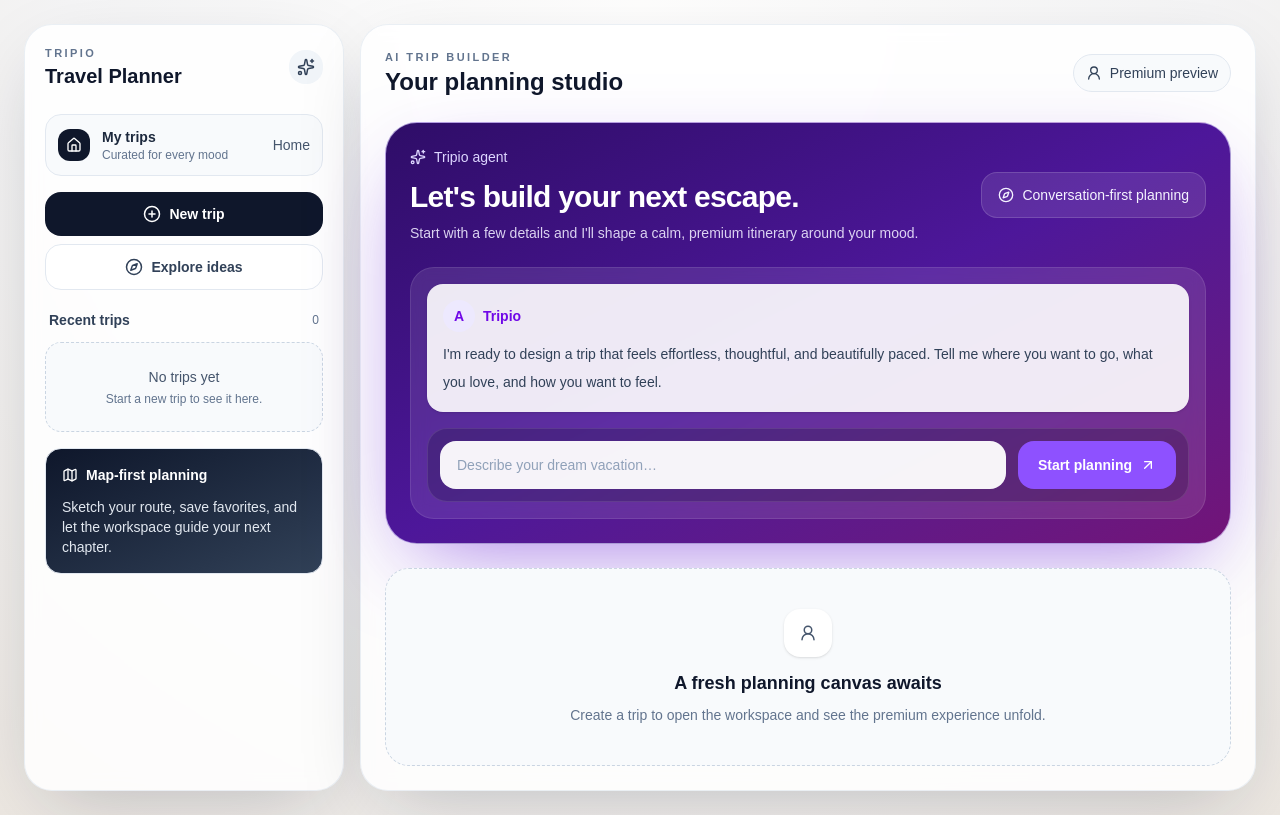
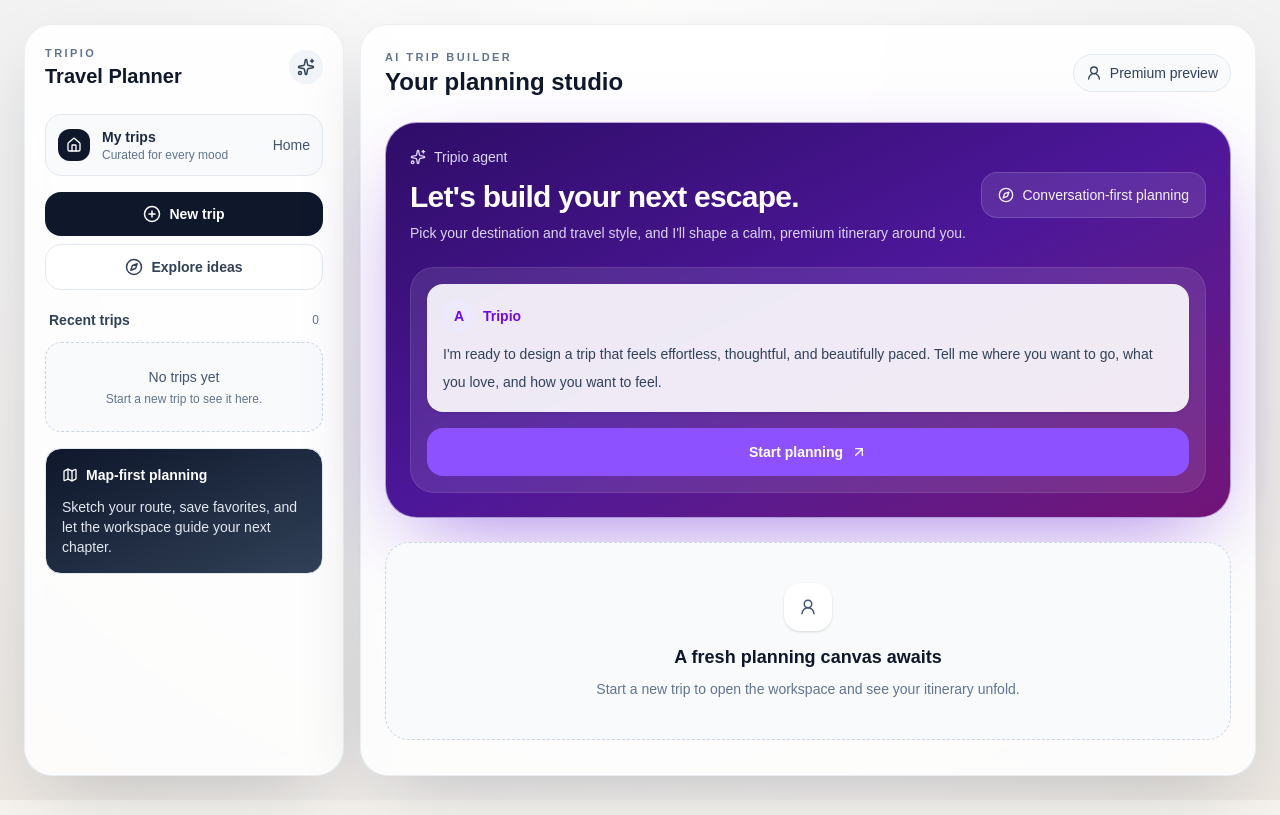
Before and after one commit to OdedMare/Tripio.ai, a Next.js app: page / in a window 1280 px wide. Built offline with nearby package versions, Linux system fonts and the light colour scheme.

Commit message:
feat(planning): integrate trip saving functionality and enhance trip plan handling

```diff
--- a/src/features/planning/components/TripPlanPage/index.tsx
+++ b/src/features/planning/components/TripPlanPage/index.tsx
@@ -4,17 +4,18 @@ import { useEffect, useState } from "react";
 import { useRouter } from "next/navigation";
 import { useDiagnosisStore } from "@/store/diagnosis.store";
 import { useTripIntentStore } from "@/store/tripIntent.store";
+import { useTripStore } from "@/store/trip.store";
 import { planningService } from "@/services/planning.service";
+import { tripPlanToTrip } from "@/services/trip.service";
 import { PlanningLoader } from "@/features/planning/components/PlanningLoader";
-import { TripPlanResult } from "@/features/planning/components/TripPlanResult";
-import type { PlanningStageProgress, TripPlan } from "@/types/planning.types";
+import type { PlanningStageProgress } from "@/types/planning.types";
 
 export function TripPlanPage() {
   const router = useRouter();
   const profile = useDiagnosisStore((state) => state.profile);
-  const { origin, destination, dates, totalDays, includeFlights } = useTripIntentStore();
+  const { origin, destination, dates, totalDays, includeFlights, reset: resetTripIntent } = useTripIntentStore();
+  const saveTrip = useTripStore((state) => state.saveTrip);
 
-  const [plan, setPlan] = useState<TripPlan | null>(null);
   const [error, setError] = useState<string | null>(null);
   const [stages, setStages] = useState<PlanningStageProgress[]>([]);
 
@@ -44,7 +45,12 @@ export function TripPlanPage() {
         },
         controller.signal,
       )
-      .then((result) => setPlan(result))
+      .then(async (plan) => {
+        const trip = tripPlanToTrip(plan, { origin });
+        await saveTrip(trip);
+        resetTripIntent();
+        router.replace(`/trips/${trip.id}`);
+      })
       .catch((err) => {
         if (err instanceof DOMException && err.name === "AbortError") return;
         setError("We couldn't build your trip plan right now. Please try again.");
@@ -64,9 +70,5 @@ export function TripPlanPage() {
     );
   }
 
-  if (!plan) {
-    return <PlanningLoader stages={stages} />;
-  }
-
-  return <TripPlanResult plan={plan} />;
+  return <PlanningLoader stages={stages} />;
 }
--- a/src/features/trips/components/TripWorkspace/index.tsx
+++ b/src/features/trips/components/TripWorkspace/index.tsx
@@ -1,24 +1,14 @@
 "use client";
 
-import { useEffect, useMemo, useState } from "react";
+import { useEffect } from "react";
 import { useRouter } from "next/navigation";
+import Link from "next/link";
 import { ArrowUpRight, Compass, Sparkles, UserRound } from "lucide-react";
 import { useTripStore } from "@/store/trip.store";
-import { TripTabs } from "@/features/trips/components/TripTabs";
-import { TripHeroCard } from "@/features/trips/components/TripHeroCard";
-import { OverviewTab } from "@/features/trips/components/OverviewTab";
-import { TimelineTab } from "@/features/trips/components/TimelineTab";
-import { HotelsTab } from "@/features/hotels/components/HotelsTab";
-import { RestaurantsTab } from "@/features/restaurants/components/RestaurantsTab";
-import { AttractionsTab } from "@/features/attractions/components/AttractionsTab";
-import { MapTab } from "@/features/map/components/MapTab";
-import { ProfileTab } from "@/features/profile/components/ProfileTab";
-import type { TripTab } from "@/types/trip.types";
 
 export function TripWorkspace() {
   const router = useRouter();
-  const { selectedTrip, currentTripId, activeTab, setActiveTab, createTrip, isLoading } = useTripStore();
-  const [prompt, setPrompt] = useState("");
+  const { currentTripId } = useTripStore();
 
   useEffect(() => {
     if (!currentTripId) {
@@ -26,34 +16,6 @@ export function TripWorkspace() {
     }
     router.replace(`/trips/${currentTripId}`);
   }, [currentTripId, router]);
-
-  const tabContent = useMemo(() => {
-    switch (activeTab) {
-      case "timeline":
-        return <TimelineTab />;
-      case "hotels":
-        return <HotelsTab />;
-      case "restaurants":
-        return <RestaurantsTab />;
-      case "attractions":
-        return <AttractionsTab />;
-      case "map":
-        return <MapTab />;
-      case "profile":
-        return <ProfileTab />;
-      case "overview":
-      default:
-        return <OverviewTab />;
-    }
-  }, [activeTab]);
-
-  const handleCreateTrip = async () => {
-    if (!prompt.trim()) {
-      return;
-    }
-    await createTrip(prompt.trim());
-    setPrompt("");
-  };
 
   return (
     <div className="space-y-6">
@@ -65,7 +27,7 @@ export function TripWorkspace() {
               Tripio agent
             </p>
             <h3 className="text-3xl font-semibold tracking-tight">Let&apos;s build your next escape.</h3>
-            <p className="mt-2 text-sm text-violet-100/90">Start with a few details and I&apos;ll shape a calm, premium itinerary around your mood.</p>
+            <p className="mt-2 text-sm text-violet-100/90">Pick your destination and travel style, and I&apos;ll shape a calm, premium itinerary around you.</p>
           </div>
           <div className="rounded-2xl border border-white/15 bg-white/10 px-4 py-3 text-sm text-violet-50">
             <div className="flex items-center gap-2">
@@ -84,41 +46,23 @@ export function TripWorkspace() {
             <p className="leading-7">I&apos;m ready to design a trip that feels effortless, thoughtful, and beautifully paced. Tell me where you want to go, what you love, and how you want to feel.</p>
           </div>
 
-          <div className="flex flex-col gap-3 rounded-[20px] border border-white/10 bg-slate-950/20 p-3 md:flex-row md:items-center">
-            <input
-              value={prompt}
-              onChange={(event) => setPrompt(event.target.value)}
-              placeholder="Describe your dream vacation…"
-              className="h-12 flex-1 rounded-2xl border border-white/10 bg-white/95 px-4 text-sm text-slate-800 outline-none placeholder:text-slate-400"
-            />
-            <button
-              type="button"
-              onClick={handleCreateTrip}
-              disabled={isLoading}
-              className="flex h-12 items-center justify-center gap-2 rounded-2xl bg-violet-500 px-5 text-sm font-semibold text-white transition hover:bg-violet-400 disabled:cursor-not-allowed disabled:opacity-70"
+          <Link
+            href="/trips/new"
+            className="flex h-12 items-center justify-center gap-2 rounded-2xl bg-violet-500 px-5 text-sm font-semibold text-white transition hover:bg-violet-400"
           >
-              {isLoading ? "Planning..." : "Start planning"}
+            Start planning
             <ArrowUpRight size={16} />
-            </button>
-          </div>
+          </Link>
         </div>
       </div>
 
-      {selectedTrip ? (
-        <>
-          <TripHeroCard trip={selectedTrip} />
-          <TripTabs activeTab={activeTab} onChange={setActiveTab} />
-          <div className="rounded-[24px] border border-slate-200 bg-slate-50/70 p-4 lg:p-6">{tabContent}</div>
-        </>
-      ) : (
       <div className="rounded-[24px] border border-dashed border-slate-300 bg-slate-50 p-10 text-center text-slate-600">
         <div className="mx-auto mb-3 flex h-12 w-12 items-center justify-center rounded-2xl bg-white shadow-sm">
           <UserRound size={18} />
         </div>
         <p className="text-lg font-semibold text-slate-900">A fresh planning canvas awaits</p>
-          <p className="mt-2 text-sm text-slate-500">Create a trip to open the workspace and see the premium experience unfold.</p>
+        <p className="mt-2 text-sm text-slate-500">Start a new trip to open the workspace and see your itinerary unfold.</p>
       </div>
-      )}
     </div>
   );
 }
--- a/src/store/trip.store.ts
+++ b/src/store/trip.store.ts
@@ -5,7 +5,6 @@ import { restaurantService } from "@/services/restaurant.service";
 import { attractionService } from "@/services/attraction.service";
 import { profileService } from "@/services/profile.service";
 import type { Attraction, Hotel, Restaurant, Trip, TripTab, TravelProfile } from "@/types/trip.types";
-import type { DetectedTrip } from "@/types/gmail.types";
 
 interface TripState {
   trips: Trip[];
@@ -19,8 +18,8 @@ interface TripState {
   profile: TravelProfile | null;
   fetchTrips: () => Promise<void>;
   fetchTrip: (tripId: string) => Promise<void>;
-  createTrip: (prompt: string) => Promise<void>;
-  createTripFromDetectedTrip: (detectedTrip: DetectedTrip) => Promise<Trip>;
+  saveTrip: (trip: Trip) => Promise<void>;
+  updateTrip: (trip: Trip) => Promise<void>;
   setCurrentTripId: (tripId: string | null) => void;
   setActiveTab: (tab: TripTab) => void;
   hydrateCollections: () => Promise<void>;
@@ -50,17 +49,18 @@ export const useTripStore = create<TripState>((set, get) => ({
     set({ selectedTrip: trip, currentTripId: trip.id, isLoading: false });
   },
 
-  createTrip: async (prompt: string) => {
+  saveTrip: async (trip: Trip) => {
     set({ isLoading: true });
-    const trip = await tripService.createTrip(prompt);
-    set((state) => ({ trips: [trip, ...state.trips], currentTripId: trip.id, selectedTrip: trip, activeTab: "overview", isLoading: false }));
+    const saved = await tripService.saveTrip(trip);
+    set((state) => ({ trips: [saved, ...state.trips], currentTripId: saved.id, selectedTrip: saved, activeTab: "overview", isLoading: false }));
   },
 
-  createTripFromDetectedTrip: async (detectedTrip: DetectedTrip) => {
-    set({ isLoading: true });
-    const trip = await tripService.createTripFromDetectedTrip(detectedTrip);
-    set((state) => ({ trips: [trip, ...state.trips], currentTripId: trip.id, selectedTrip: trip, activeTab: "overview", isLoading: false }));
-    return trip;
+  updateTrip: async (trip: Trip) => {
+    const updated = await tripService.updateTrip(trip);
+    set((state) => ({
+      trips: state.trips.map((item) => (item.id === updated.id ? updated : item)),
+      selectedTrip: state.selectedTrip?.id === updated.id ? updated : state.selectedTrip,
+    }));
   },
 
   setCurrentTripId: (tripId) => {
```
Lines whose indentation alone changed are shown as unchanged.
